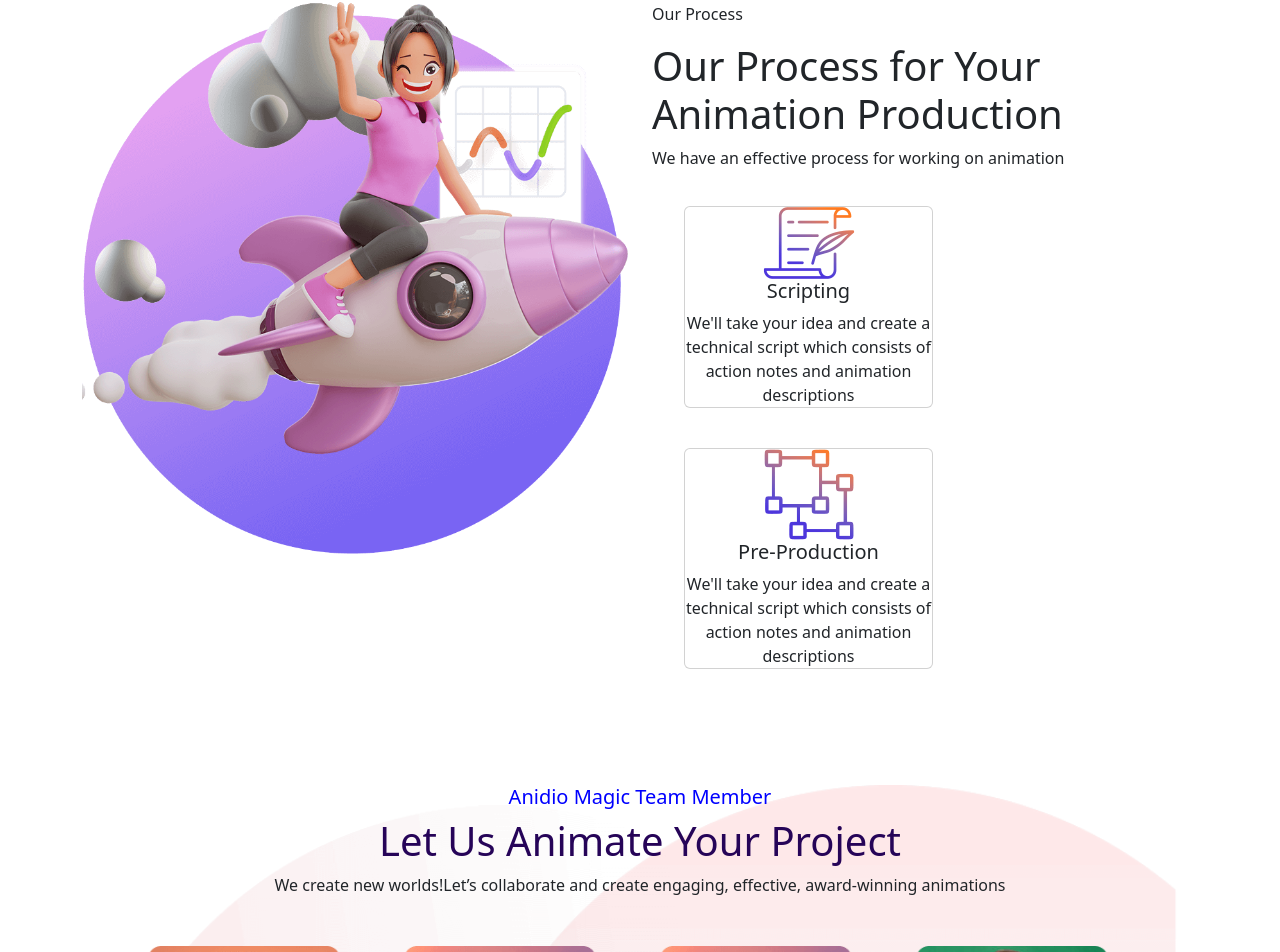
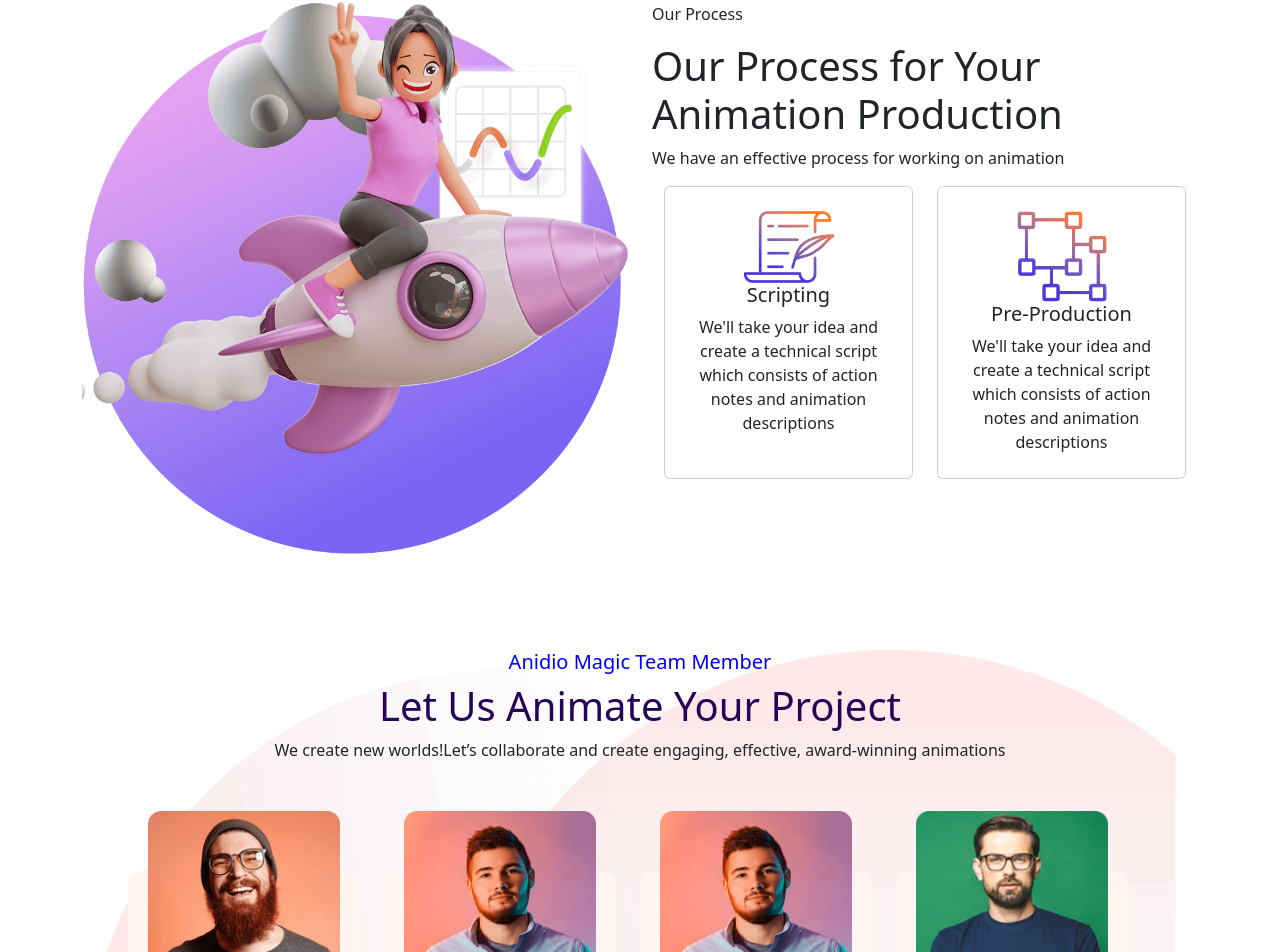
Before and after one commit to Chrissx77/proj-html-vuejs, a Vue app: page / in a window 1280 px wide. Shown: the part 3566-4518 px from the top of the page. Built offline with nearby package versions, Linux system fonts and the light colour scheme.

Commit message:
fix sistemato card in cardsContainer

```diff
--- a/src/pages/OurProcess.vue
+++ b/src/pages/OurProcess.vue
@@ -24,29 +24,6 @@ export default {
   },
 };
 </script>
-
-<!-- <p class="label">Our Process</p>
-        <h1 class="mainTitle">Our Process for Your Animation Production</h1>
-        <p class="paragraph">
-          We have an effective process for working on animation
-        </p>
-        <div>
-          <div class="cardsContainer">
-            <div class="card" v-for="card in cardProcess">
-              <div class="cardImage">
-                <img :src="card.image" alt="" srcset="" />
-              </div>
-              <div>
-                <h5>{{ card.title }}</h5>
-              </div>
-
-              <div>
-                {{ card.paragraph }}
-              </div>
-            </div>
-          </div>
-        </div> -->
-
 <template>
   <div class="container my-5">
     <div class="row gy-5">
@@ -65,9 +42,8 @@ export default {
 
         <div class="container">
           <div class="row cardsContainer">
-            <div
-              class=" cardBox col-12 col-md-6 " v-for="card in cardProcess">
-              <div class="card">
+            <div class="cardBox col-12 col-md-6" v-for="card in cardProcess">
+              <div class="card p-4" style="height: 100%">
                 <div class="cardImage">
                   <img :src="card.image" alt="" srcset="" />
                 </div>
@@ -105,20 +81,16 @@ export default {
   .cardBox {
     order: 1;
     width: 60%;
-    margin: 10px auto;
   }
 
-  .cardsContainer{
+  .cardsContainer {
     display: flex;
     justify-content: center;
     align-items: center;
-
   }
 }
 
-
 .cardBox {
   text-align: center;
-  margin: 20px;
 }
 </style>
```
